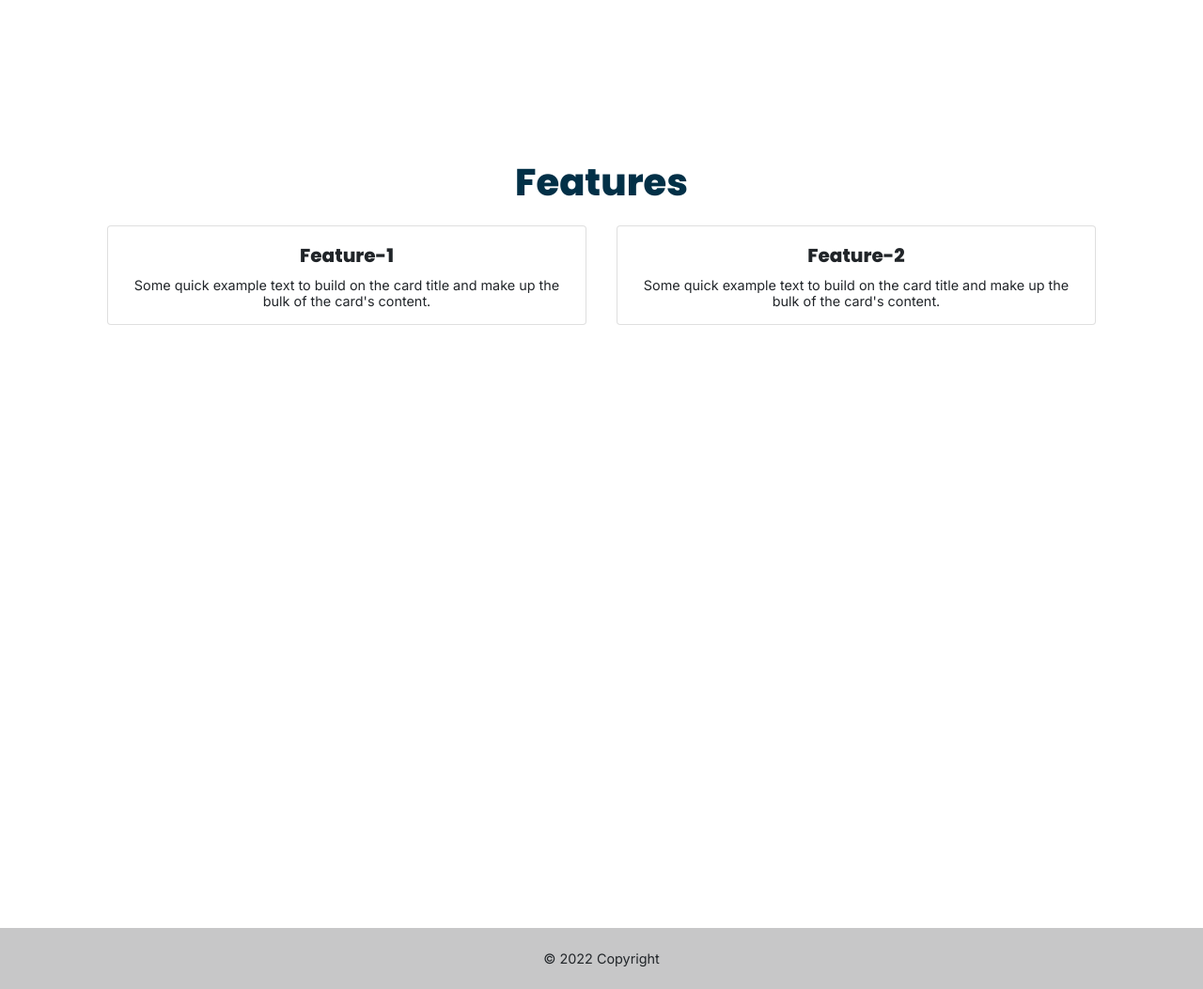
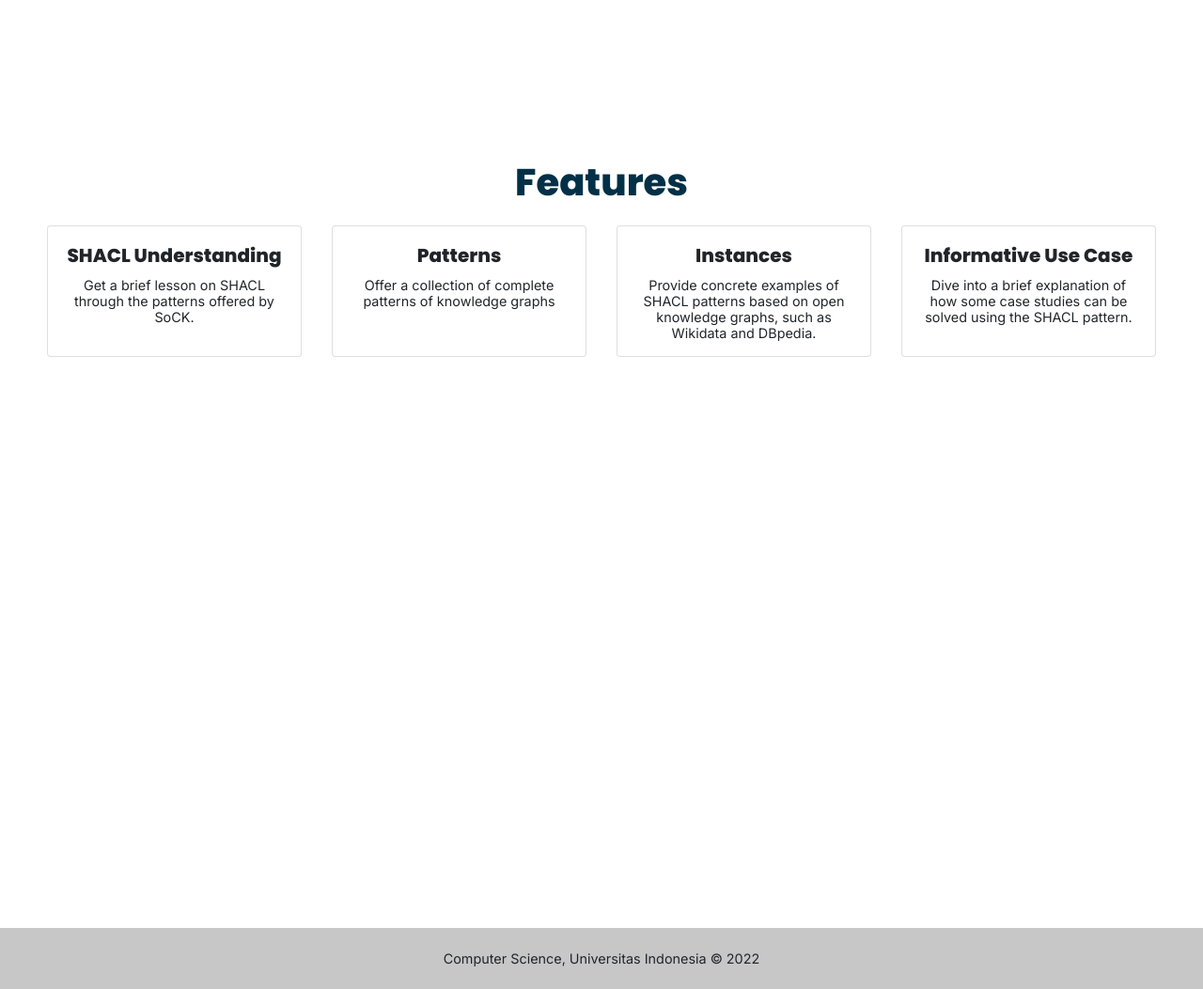
Before and after one commit to JillyCS15/sock-mirror, a Django app: page / in a window 1280 px wide. Shown: the part 1484-2537 px from the top of the page at 94% size. Run offline with Django 3.2, Linux system fonts and the light colour scheme; some libraries are stand-ins or nearby versions.

Commit message:
home: add features and change the copyright writing

```diff
--- a/main/templates/main/home.html
+++ b/main/templates/main/home.html
@@ -65,18 +65,40 @@
       <div class="d-flex flex-column align-items-center full-screen">
         <div class="h1 heading mb-3">Features</div>
         <div class="d-flex justify-content-center px-3">
-          <div class="card mx-3">
+          <div class="card mx-3 col-lg-3">
             <!-- <img src="..." class="card-img-top" alt="..."> -->
             <div class="card-body">
-              <div class="card-title title text-center">Feature-1</div>
-              <p class="card-text details text-center">Some quick example text to build on the card title and make up the bulk of the card's content.</p>
+              <div class="card-title title text-center">SHACL Understanding</div>
+              <div class="card-text details text-center">
+                Get a brief lesson on SHACL through the patterns offered by SoCK.
+              </div>
             </div>
           </div>
-          <div class="card mx-3">
+          <div class="card mx-3 col-lg-3">
             <!-- <img src="..." class="card-img-top" alt="..."> -->
             <div class="card-body">
-              <div class="card-title title text-center">Feature-2</div>
-              <p class="card-text details text-center">Some quick example text to build on the card title and make up the bulk of the card's content.</p>
+              <div class="card-title title text-center">Patterns</div>
+              <div class="card-text details text-center">
+                Offer a collection of complete patterns of knowledge graphs
+              </div>
+            </div>
+          </div>
+          <div class="card mx-3 col-lg-3">
+            <!-- <img src="..." class="card-img-top" alt="..."> -->
+            <div class="card-body">
+              <div class="card-title title text-center">Instances</div>
+              <div class="card-text details text-center">
+                Provide concrete examples of SHACL patterns based on open knowledge graphs, such as Wikidata and DBpedia.
+              </div>
+            </div>
+          </div>
+          <div class="card mx-3 col-lg-3">
+            <!-- <img src="..." class="card-img-top" alt="..."> -->
+            <div class="card-body">
+              <div class="card-title title text-center">Informative Use Case</div>
+              <p class="card-text details text-center">
+                Dive into a brief explanation of how some case studies can be solved using the SHACL pattern.
+              </p>
             </div>
           </div>
         </div>
--- a/templates/base.html
+++ b/templates/base.html
@@ -51,7 +51,7 @@
   <!-- source: https://mdbootstrap.com/docs/standard/navigation/footer/ -->
   <footer class="bg-light text-center text-lg-start">
     <div class="details text-center p-4" style="background-color: rgba(0, 0, 0, 0.2);">
-      © 2022 Copyright
+      Computer Science, Universitas Indonesia © 2022
     </div>
   </footer>
 
```
